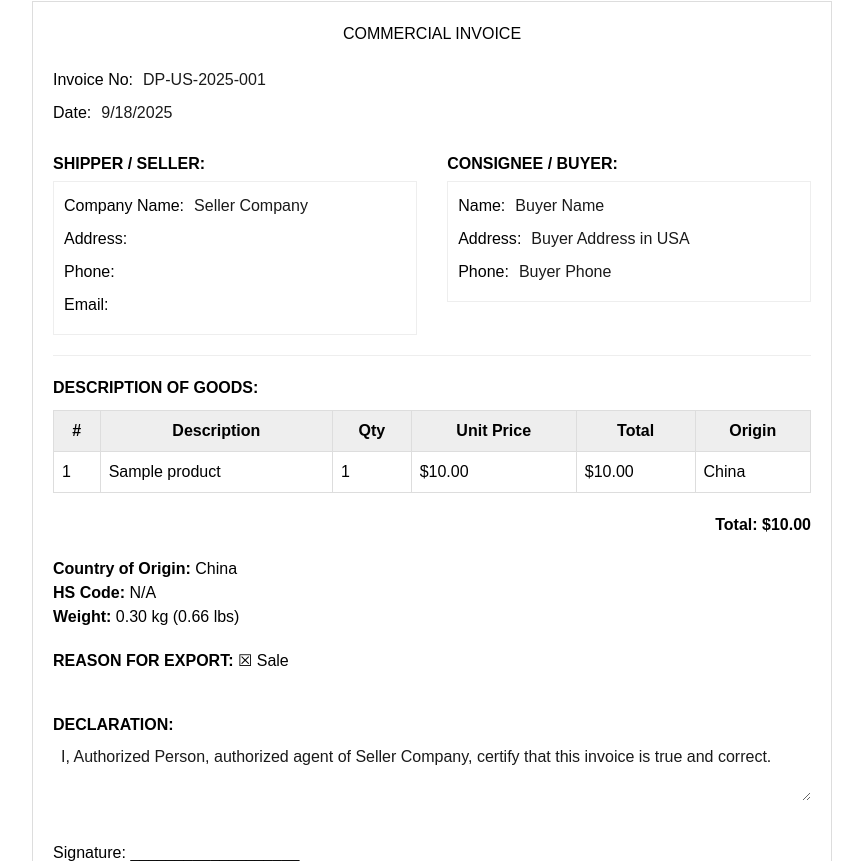
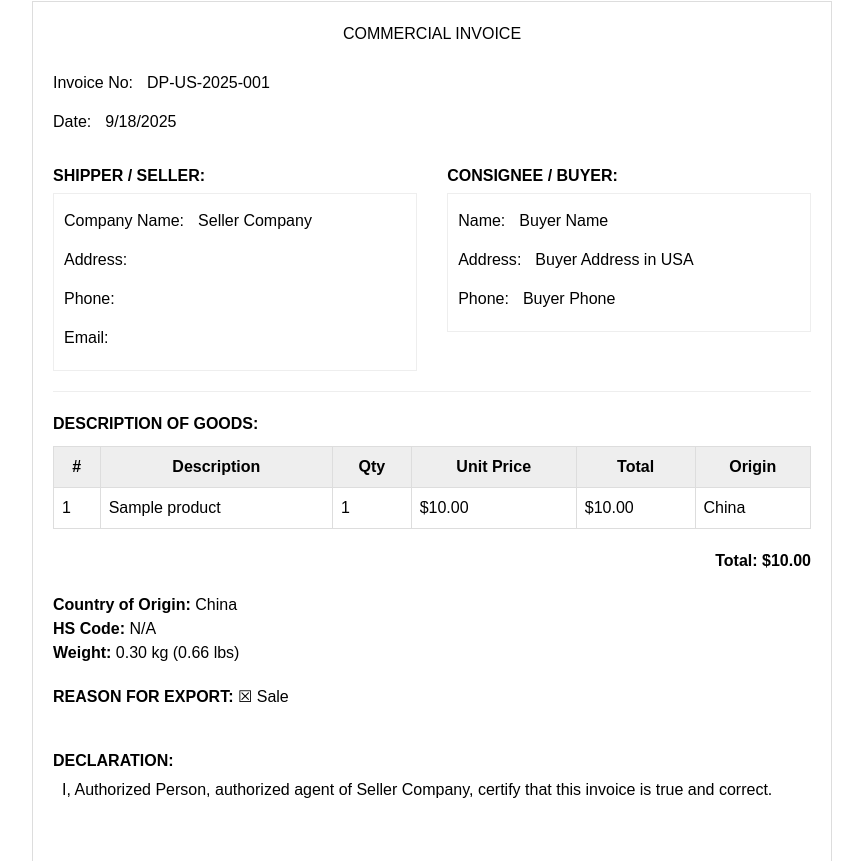
Before and after one commit to d9m0n4/invoice-builder-extension, a React (Vite) app in the folder web-app/: page / in a window 1280 px wide. Shown: the part 179-1040 px from the top of the page, without its empty margins (208-1071 px from the left). Built offline with nearby package versions, Linux system fonts and the light colour scheme.

Commit message:
main | add editable div to form

```diff
--- a/web-app/src/components/EditableField.tsx
+++ b/web-app/src/components/EditableField.tsx
@@ -1,3 +1,5 @@
+import { useState, useRef, useEffect } from 'react';
+
 interface EditableFieldProps {
   label: string;
   value: string;
@@ -14,39 +16,81 @@ export const EditableField = ({
   type = 'text',
   placeholder,
   minWidth,
-}: EditableFieldProps) => (
-  <div style={{ display: 'flex', alignItems: 'center', marginBottom: '5px', minHeight: '28px' }}>
-    {label && (
-      <span style={{ whiteSpace: 'nowrap', marginRight: '5px', lineHeight: '28px' }}>{label}:</span>
-    )}
-    {type === 'textarea' ? (
-      <textarea
-        value={value}
-        onChange={(e) => onChange(e.target.value)}
-        placeholder={placeholder}
+}: EditableFieldProps) => {
+  const [isEditing, setIsEditing] = useState(false);
+  const divRef = useRef<HTMLDivElement>(null);
+
+  const handleBlur = () => {
+    setIsEditing(false);
+    if (divRef.current) {
+      onChange(divRef.current.textContent || '');
+    }
+  };
+
+  const handleFocus = () => {
+    setIsEditing(true);
+  };
+
+  useEffect(() => {
+    if (divRef.current && divRef.current.textContent !== value) {
+      divRef.current.textContent = value;
+    }
+  }, [value]);
+
+  return (
+    <div
+      style={{
+        display: 'flex',
+        alignItems: 'center',
+        marginBottom: '5px',
+      }}>
+      {label && (
+        <span
+          style={{
+            whiteSpace: 'nowrap',
+            marginRight: '5px',
+          }}>
+          {label}:
+        </span>
+      )}
+
+      <div
+        ref={divRef}
+        contentEditable
+        onBlur={handleBlur}
+        onFocus={handleFocus}
+        suppressContentEditableWarning={true}
         style={{
-          padding: '8px',
-          borderRadius: '4px',
-          minHeight: '60px',
-          width: '100%',
-          minWidth: minWidth,
-          resize: 'vertical',
-        }}
-      />
-    ) : (
-      <input
-        type="text"
-        value={value}
-        onChange={(e) => onChange(e.target.value)}
-        placeholder={placeholder}
-        style={{
-          padding: '2px 5px',
+          padding: '4px 8px',
           borderRadius: '3px',
           minWidth: minWidth || '120px',
           flex: 1,
-          height: '28px',
+          border: isEditing ? '1px solid #007bff' : '1px solid transparent',
+          minHeight: type === 'textarea' ? '60px' : '28px',
+          fontFamily: 'inherit',
+          fontSize: 'inherit',
+          outline: 'none',
+          backgroundColor: isEditing ? '#fff' : 'transparent',
+          cursor: 'text',
+          ...(type === 'textarea' && {
+            whiteSpace: 'pre-wrap',
+            wordWrap: 'break-word',
+            overflowWrap: 'break-word',
+          }),
         }}
+        {...(placeholder && !value && { 'data-placeholder': placeholder })}
       />
-    )}
-  </div>
-);
+
+      {/* CSS для placeholder */}
+      <style>
+        {`
+          [data-placeholder]:empty:before {
+            content: attr(data-placeholder);
+            color: #999;
+            font-style: italic;
+          }
+        `}
+      </style>
+    </div>
+  );
+};
```
